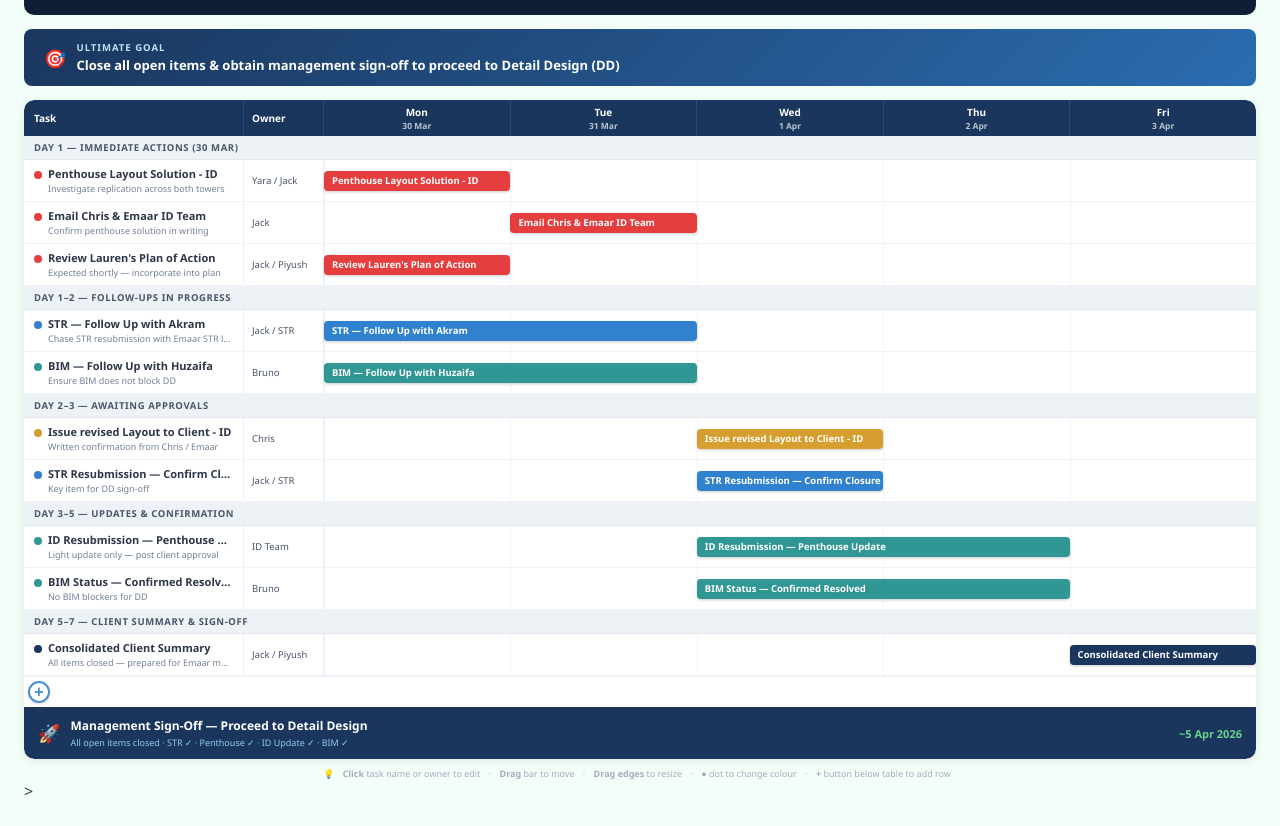
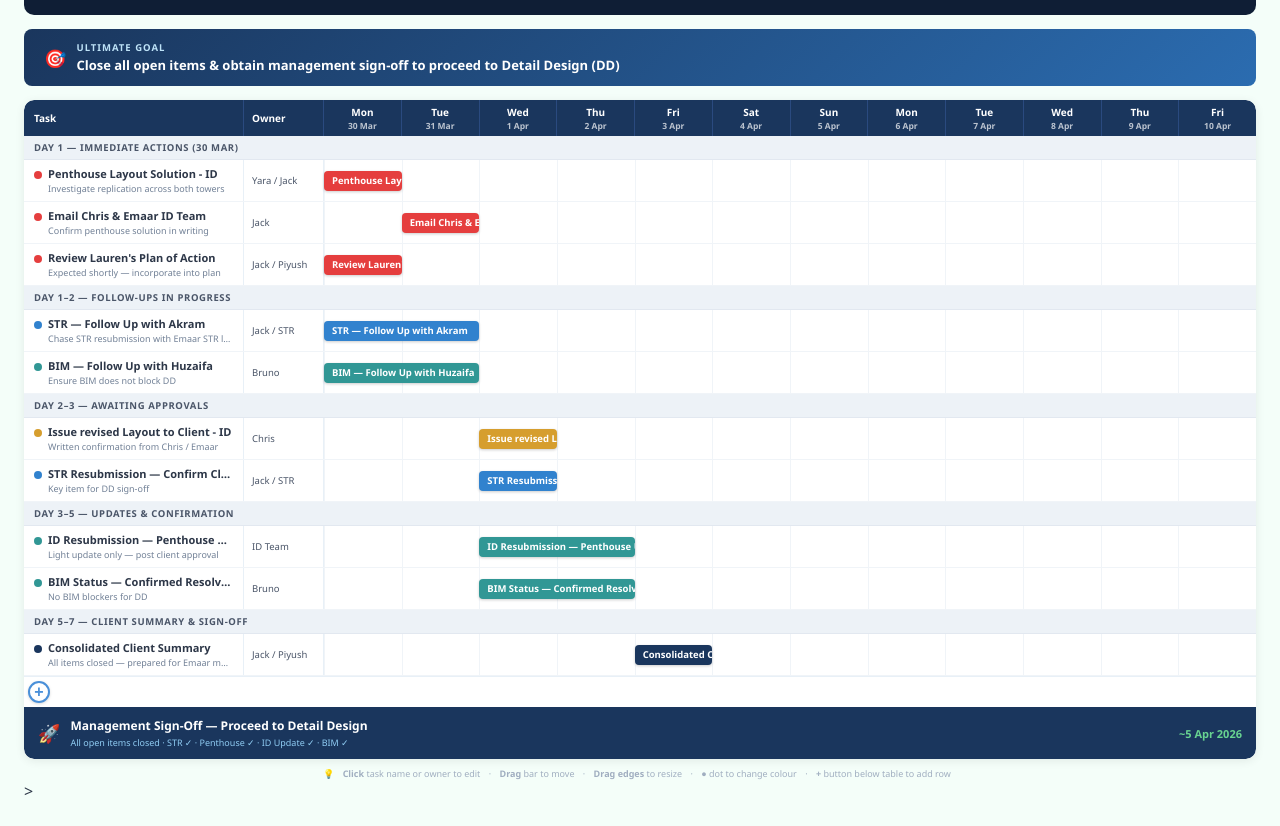
Before and after one commit to piyushbajpaidubai/SW11_Program, a plain HTML site: page index.html in a window 1280 px wide. Shown: the part 94-920 px from the top of the page. Drawn offline with Linux system fonts and the light colour scheme.

Commit message:
Add 7 additional days (Apr 4-10) to roadmap columns

```diff
--- a/index.html
+++ b/index.html
@@ -86,7 +86,14 @@
                                       {name:"Tue",date:"31 Mar"},
                                         {name:"Wed",date:"1 Apr"},
                                           {name:"Thu",date:"2 Apr"},
-                                            {name:"Fri",date:"3 Apr"}
+                                            {name:"Fri",date:"3 Apr"},
+                                                  {name:"Sat",date:"4 Apr"},
+                                                        {name:"Sun",date:"5 Apr"},
+                                                              {name:"Mon",date:"6 Apr"},
+                                                                    {name:"Tue",date:"7 Apr"},
+                                                                          {name:"Wed",date:"8 Apr"},
+                                                                                {name:"Thu",date:"9 Apr"},
+                                                                                      {name:"Fri",date:"10 Apr"}
                                             ];
                                             var COLORS=["#e53e3e","#dd6b20","#d69e2e","#38a169","#319795","#3182ce","#6b46c1","#1a365d"];
                                             var DEFAULT_TASKS=[
```
